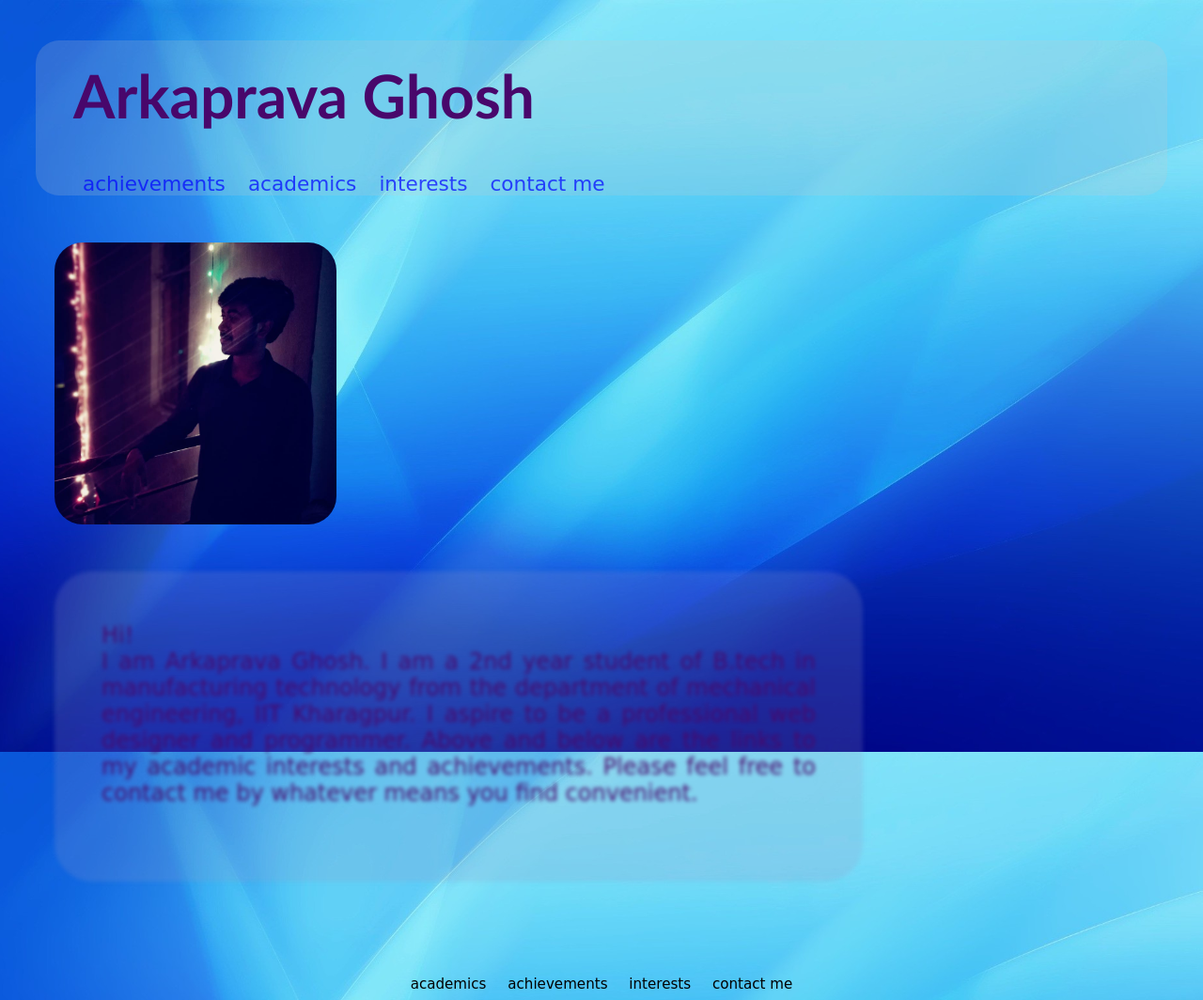
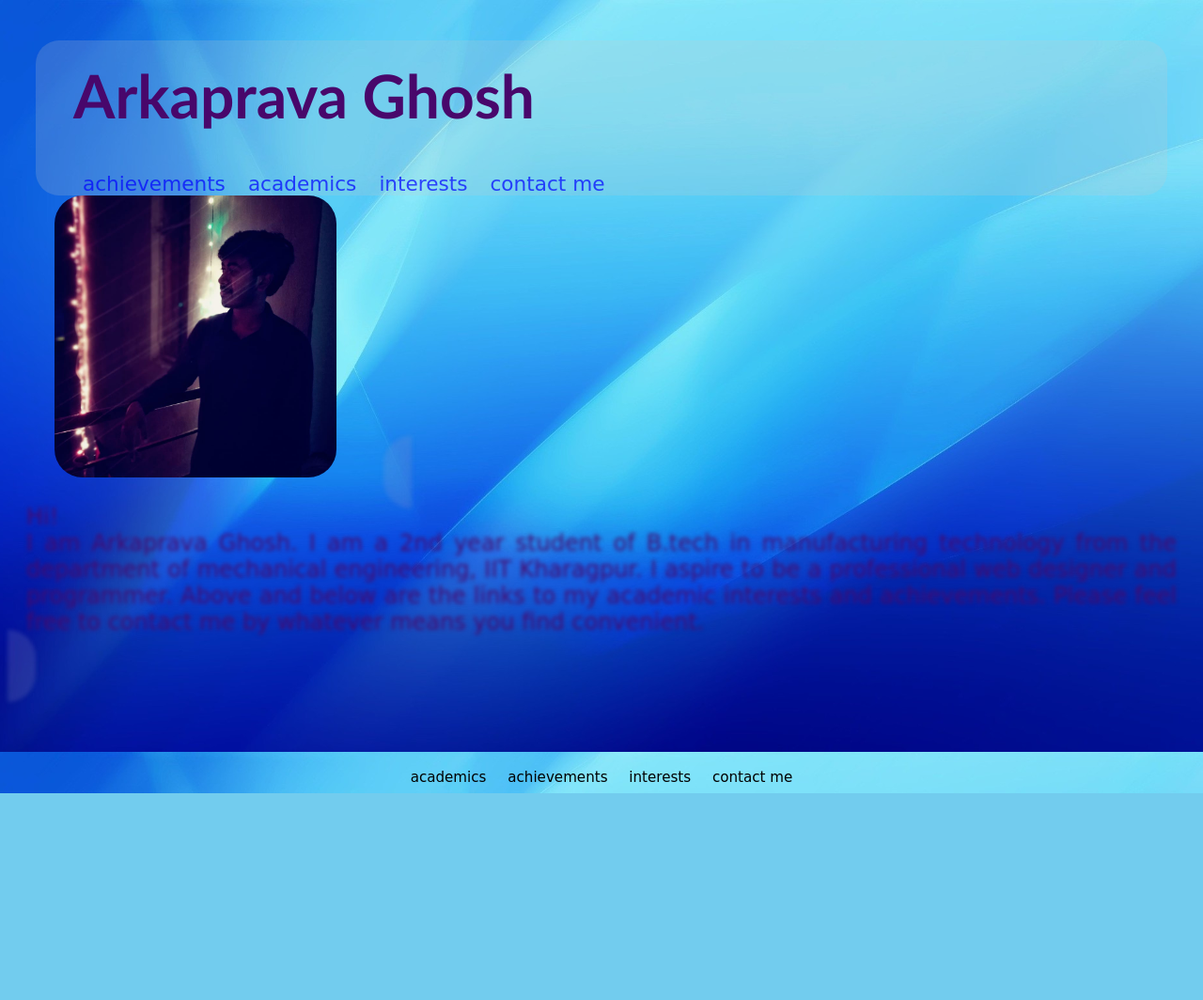
Before and after one commit to arka816/arka816.github.io, a PHP site: page / in a window 1280 px wide. Shown: the whole page at 94% size. After the commit the page ends 844 px from the top, so only its background shows below. Run offline with PHP 8.4, Linux system fonts and the light colour scheme.

Commit message:
update 17

```diff
--- a/css/style.css
+++ b/css/style.css
@@ -8,6 +8,7 @@ div.info{
 	margin-left: 50px;
 	margin-top: 50px;
 	filter: blur(2px);
+	display: inline;
 }
 div.info:hover{
 	filter: blur(0px);
@@ -23,6 +24,7 @@ div.image{
 	border-radius: 60px;
 	margin-top: 50px;
 	margin-left: 50px;
+	display: inline;
 }
 img.round{
 	border-radius: 30px;
```
